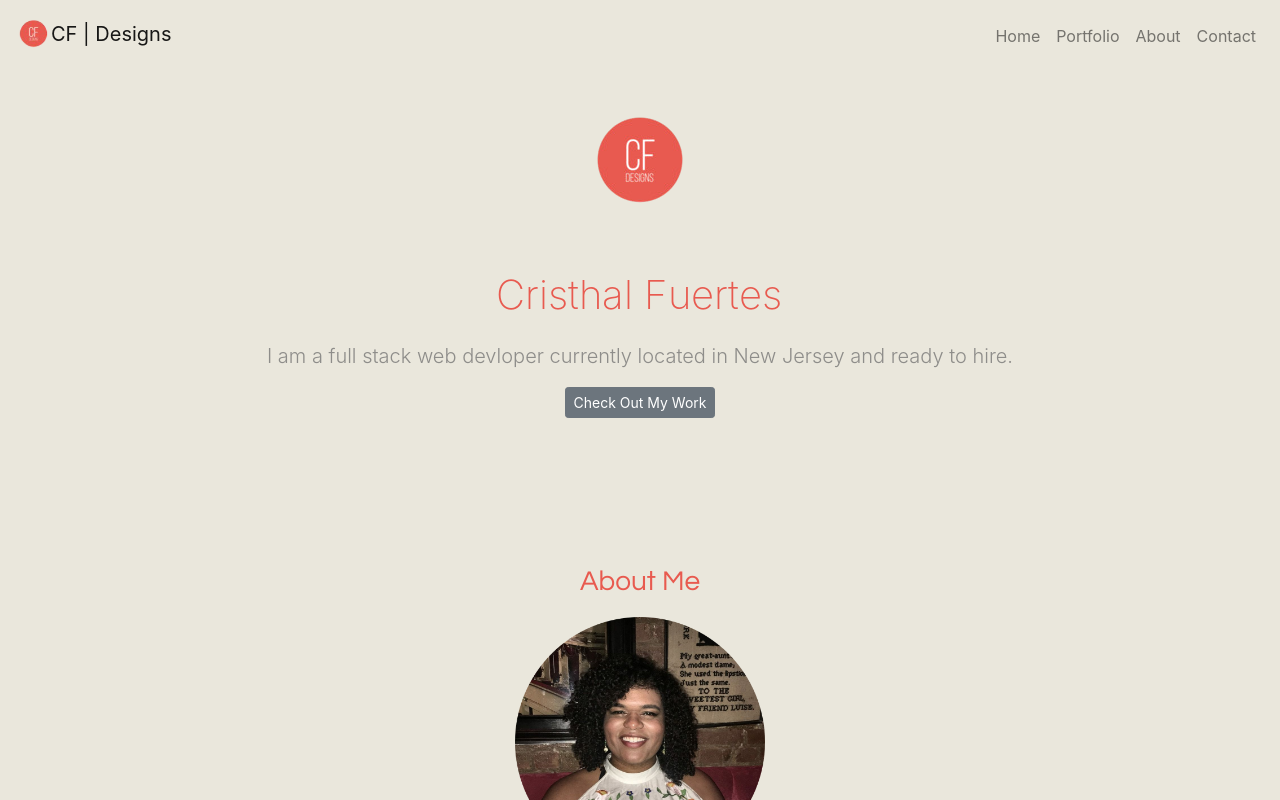
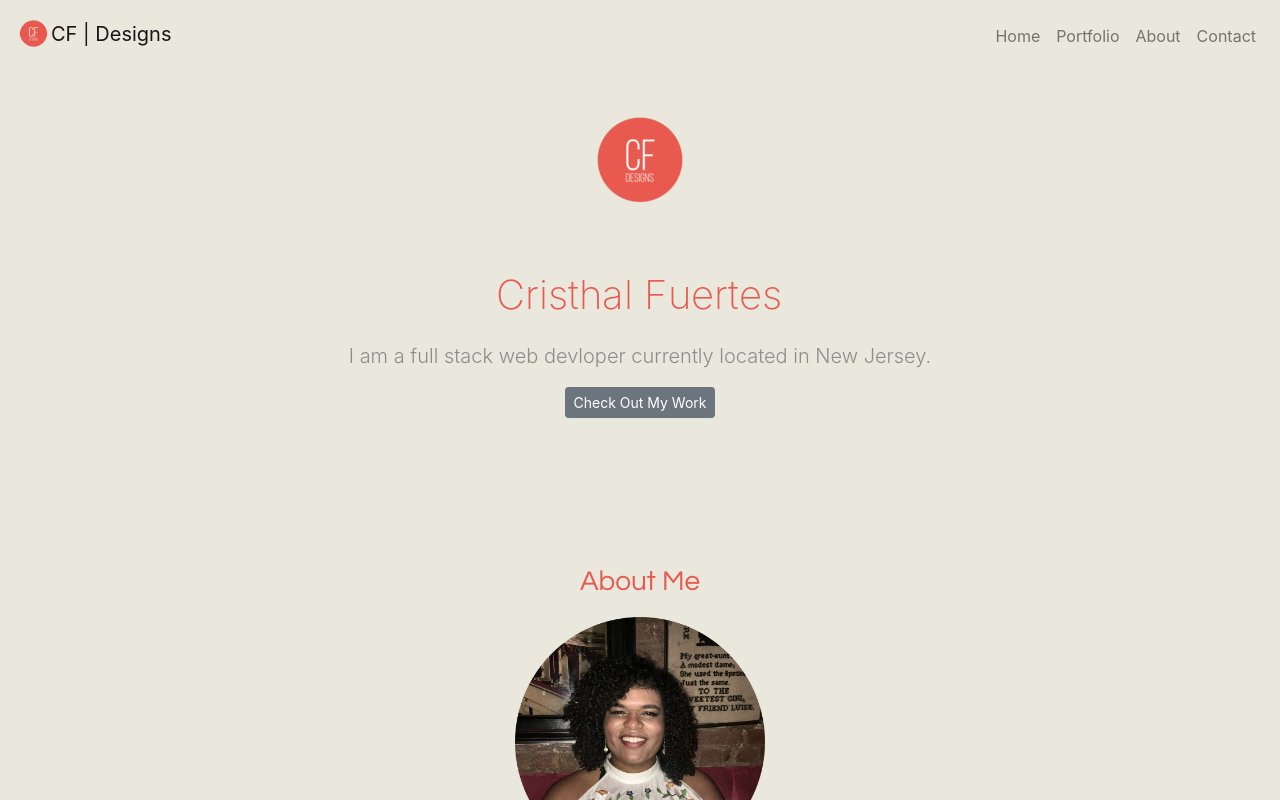
Before and after one commit to CMFuertes/Portfolio, a plain HTML site: page index.html in a window 1280 px wide. Shown: the top 800 px of the page. Drawn offline with nearby package versions, Linux system fonts and the light colour scheme.

Commit message:
updated intro header

```diff
--- a/index.html
+++ b/index.html
@@ -64,7 +64,7 @@
                         <span class="letters">Cristhal Fuertes</span>
                     </span>
                 </h2>
-                <p class="lead text-center">I am a full stack web devloper currently located in New Jersey and ready to hire.
+                <p class="lead text-center">I am a full stack web devloper currently located in New Jersey.
                 </p>
                 <p class="text-center"><a href="#portfolio"><button type="button" class="btn btn-sm btn-secondary">Check
                             Out My Work</button></a></p>
```
